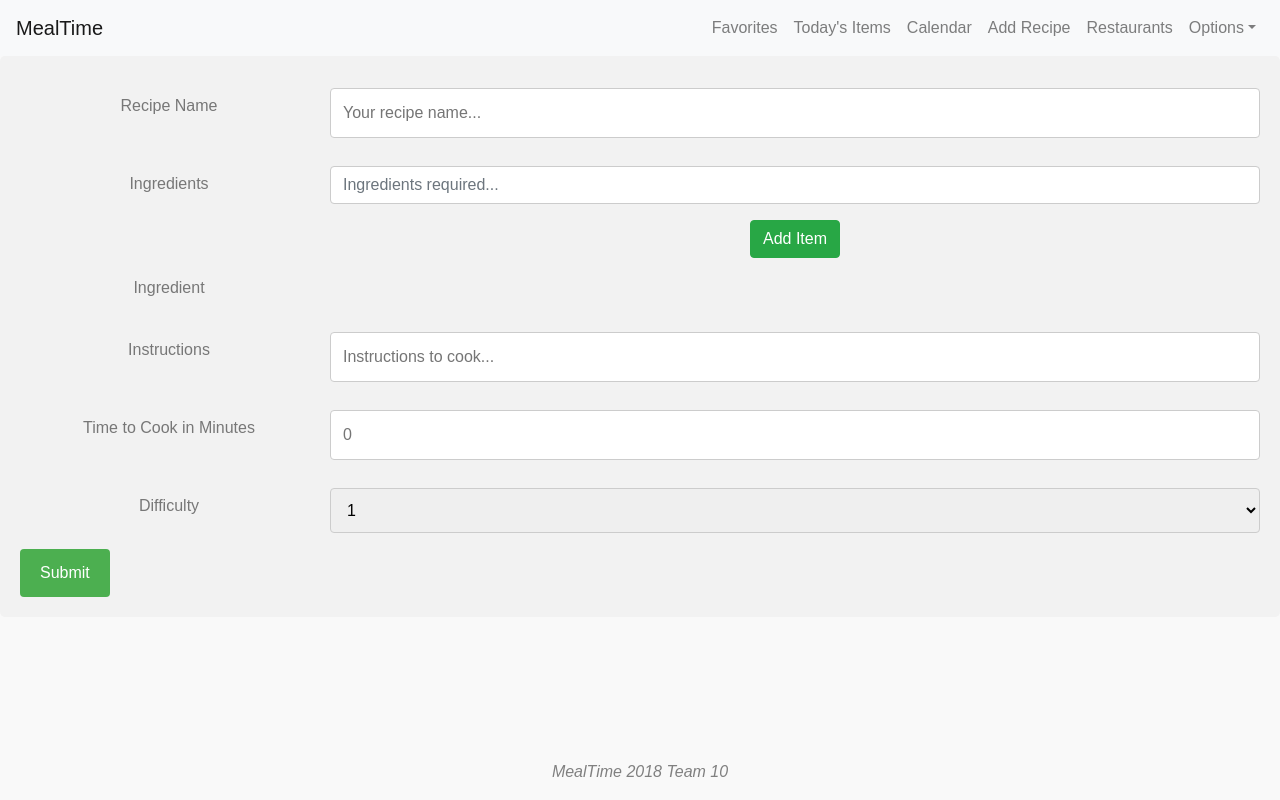
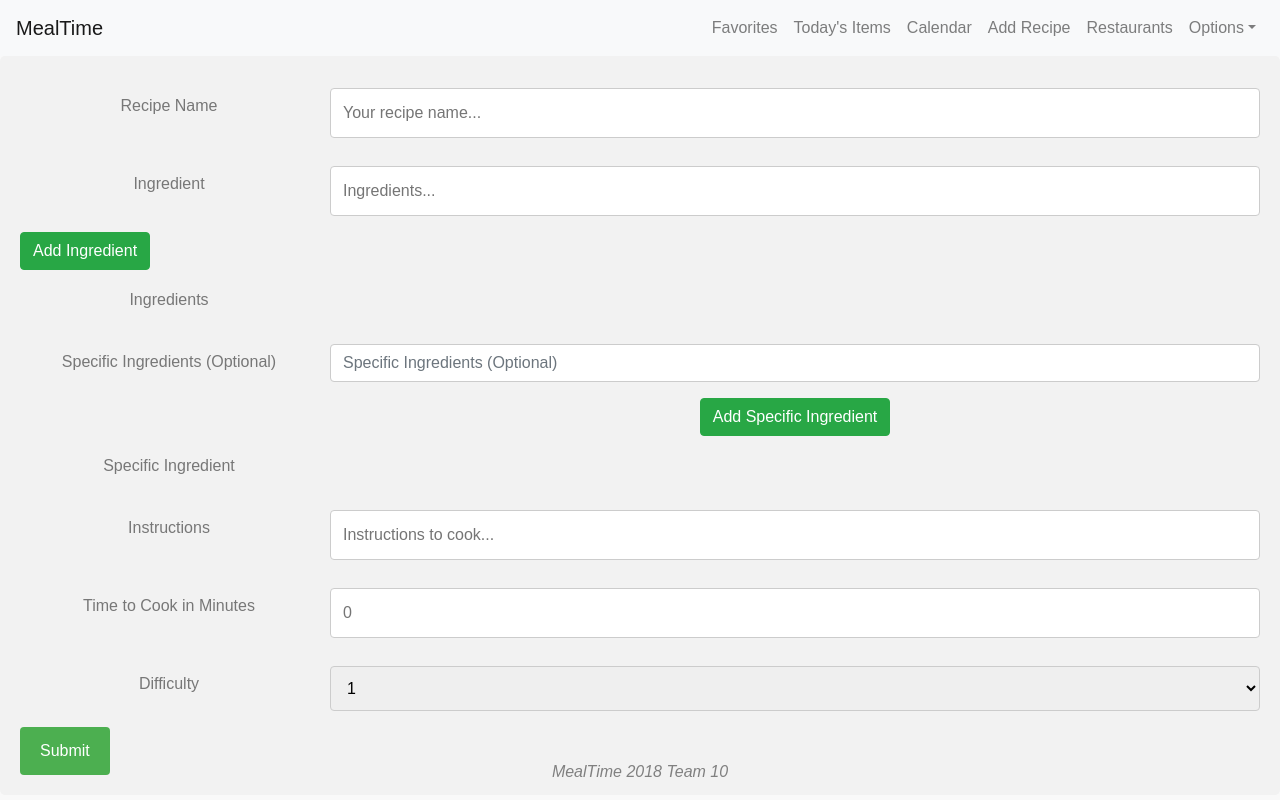
Before and after one commit to pkfoury/MealTime, a React (Create React App) app in the folder mealtime-frontend/: page /add-recipe in a window 1280 px wide. Built offline with nearby package versions, Linux system fonts and the light colour scheme.

Commit message:
S2 Add Recipe Page and Calendar summary
* Added option to specify specific ingredients in AddRecipe using USDA API

* Added functionality for creating ingredient list

* Added summaries to calendar page

```diff
--- a/mealtime-frontend/src/components/AddRecipe.js
+++ b/mealtime-frontend/src/components/AddRecipe.js
@@ -8,6 +8,8 @@ class AddRecipe extends Component {
       dropdownItems: [],
       items: [],
       selectedItem: null,
+      specific: null,
+      specifics: [],
       term: null,
       terms: []
     }
@@ -19,7 +21,7 @@ class AddRecipe extends Component {
     }).then(function(jsonData) {
       console.log(jsonData);
       if (jsonData.list == null) {
-        this.setState({ term: term});
+        this.setState({ specific: term});
         return;
       }
       const items = jsonData.list.item;
@@ -28,16 +30,26 @@ class AddRecipe extends Component {
         this.setState({ selectedItem: items[0] });
       }
       else {
-        this.setState({ term: term});
+        this.setState({ specific: term});
       }
     }.bind(this));
   }
 
   addItemToIngredientsList() {
     var arrayTerms = this.state.terms.slice();
+    if (this.state.term == null) {
+      return;
+    }
+    arrayTerms.push(this.state.term);
+    this.setState({ terms: arrayTerms, term: null});
+    this.refs.foodItem.value = '';
+  }
+
+  addItemToSpecificIngredientsList() {
+    var arrayTerms = this.state.specifics.slice();
     if (this.state.selectedItem == null) {
-      arrayTerms.push(this.state.term);
-      this.setState({ dropdownItems: [], selectedItem: null, terms: arrayTerms, term: null});
+      arrayTerms.push(this.state.specific);
+      this.setState({ dropdownItems: [], selectedItem: null, specifics: arrayTerms, specific: null});
       this.refs.foodSearch.value = '';
     }
     else {
@@ -49,7 +61,7 @@ class AddRecipe extends Component {
         var arrayItems = this.state.items.slice();
         arrayItems.push(jsonData.report.foods[0]);
         arrayTerms.push(jsonData.report.foods[0].name);
-      this.setState({ items: arrayItems, dropdownItems: [], selectedItem: null, terms: arrayTerms, term: null });
+        this.setState({ items: arrayItems, dropdownItems: [], selectedItem: null, specifics: arrayTerms, specific: null });
         this.refs.foodSearch.value = '';
       }.bind(this));
     }
@@ -69,13 +81,48 @@ class AddRecipe extends Component {
           </div>
           <div className="row">
             <div className="col-25">
+              <label>Ingredient</label>
+            </div>
+            <div className="col-75">
+              <input type="text"
+                onChange={event => this.setState({term: event.target.value})}
+                id="foodItem"
+                ref="foodItem"
+                name="ingredients"
+                placeholder="Ingredients..."
+                />
+            </div>
+            <div>
+              <button type="button" className="btn-success btn" onClick={() => this.addItemToIngredientsList()}>Add Ingredient</button>
+            </div>
+            <link rel="stylesheet" href="https://stackpath.bootstrapcdn.com/bootstrap/4.1.0/css/bootstrap.min.css"
+              integrity="sha384-9gVQ4dYFwwWSjIDZnLEWnxCjeSWFphJiwGPXr1jddIhOegiu1FwO5qRGvFXOdJZ4"
+              crossOrigin="anonymous"></link>
+          </div>
+          <div className="row">
+            <div className="col-25">
               <label>Ingredients</label>
+            </div>
+            <div className="col-75">
+              {this.state.terms.map((item, index) => (
+                <div key={item} className="selected-item-row row">
+                  <div className="col-lg-5">{item}</div>
+                </div>
+              ))}
+              <link rel="stylesheet" href="https://stackpath.bootstrapcdn.com/bootstrap/4.1.0/css/bootstrap.min.css"
+                integrity="sha384-9gVQ4dYFwwWSjIDZnLEWnxCjeSWFphJiwGPXr1jddIhOegiu1FwO5qRGvFXOdJZ4"
+                crossOrigin="anonymous"></link>
+            </div>
+          </div>
+          <div className="row">
+            <div className="col-25">
+              <label>Specific Ingredients (Optional)</label>
             </div>
             <div className="col-75">
               <input type="text"
                 onChange={event => this.doSearch(event.target.value)}
                 className="form-control"
-                placeholder="Ingredients required..."
+                placeholder="Specific Ingredients (Optional)"
                 id="foodSearch"
                 list="items"
                 ref="foodSearch"
@@ -86,7 +133,7 @@ class AddRecipe extends Component {
                 ))}
               </datalist>
               <div>
-                <button type="button" className="btn-success btn" onClick={() => this.addItemToIngredientsList()}>Add Item</button>
+                <button type="button" className="btn-success btn" onClick={() => this.addItemToSpecificIngredientsList()}>Add Specific Ingredient</button>
               </div>
               <link rel="stylesheet" href="https://stackpath.bootstrapcdn.com/bootstrap/4.1.0/css/bootstrap.min.css"
                 integrity="sha384-9gVQ4dYFwwWSjIDZnLEWnxCjeSWFphJiwGPXr1jddIhOegiu1FwO5qRGvFXOdJZ4"
@@ -95,10 +142,10 @@ class AddRecipe extends Component {
           </div>
           <div className="row">
             <div className="col-25">
-              <label>Ingredient</label>
+              <label>Specific Ingredient</label>
             </div>
             <div className="col-75">
-              {this.state.terms.map((item, index) => (
+              {this.state.specifics.map((item, index) => (
                 <div key={item} className="selected-item-row row">
                   <div className="col-lg-5">{item}</div>
                 </div>
--- a/mealtime-frontend/src/components/Calendar.css
+++ b/mealtime-frontend/src/components/Calendar.css
@@ -74,6 +74,18 @@ main {
   flex-direction:row;
   flew-wrap: wrap;
   width: 100%;
+}
+
+.page {
+  content: "";
+  display: table;
+  clear: both;
+}
+
+.col-25 {
+  float: left;
+  width: 25%;
+  margin-top: 5em;
 }
 
 .row-middle {
@@ -187,6 +199,24 @@ main {
   font-weight: 700;
 }
 
+.calendar .body .cell .dailyCal {
+  position: absolute;
+  font-size: 75%;
+  line-height: 1;
+  top: 1.75em;
+  left: .75em;
+  font-weight: 400;
+}
+
+.calendar .body .cell .dailyBud {
+  position: absolute;
+  font-size: 75%;
+  line-height: 1;
+  top: 3.25em;
+  left: .75em;
+  font-weight: 400;
+}
+
 .calendar .body .disabled {
   color: var(--text-color-light);
   pointer-events: none;
--- a/mealtime-frontend/src/components/Calendar.js
+++ b/mealtime-frontend/src/components/Calendar.js
@@ -75,6 +75,8 @@ class Calendar extends Component {
           >
             <span className="number">{formattedDate}</span>
             <span className="bg">{formattedDate}</span>
+            <span className="dailyCal">Daily Calories: </span>
+            <span className="dailyBud">Daily Budget: </span>
           </div>
         );
         day = dateFns.addDays(day, 1);
@@ -109,10 +111,12 @@ class Calendar extends Component {
 
   render() {
     return (
-      <div className="calendar">
-        {this.renderHeader()}
-        {this.renderDays()}
-        {this.renderCells()}
+      <div>
+        <div className="calendar">
+          {this.renderHeader()}
+          {this.renderDays()}
+          {this.renderCells()}
+        </div>
       </div>
     );
   }
```
Lines whose indentation alone changed are shown as unchanged.
